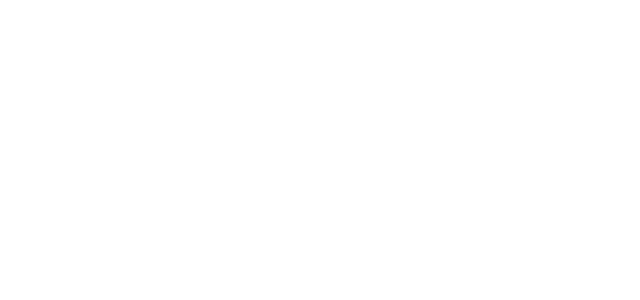
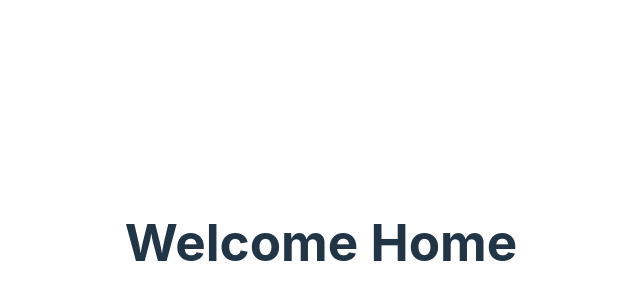
Before and after one commit to Madfarm/AdminPortalBase, a React (Vite) app: page / in a window 1280 px wide. Shown: the part 158-458 px from the top of the page, without its empty margins (319-959 px from the left). Built offline with nearby package versions, Linux system fonts and the light colour scheme.

Commit message:
Add Homepage and route

```diff
--- a/src/App.tsx
+++ b/src/App.tsx
@@ -1,11 +1,13 @@
+import { Routes, Route } from 'react-router-dom'
 import './App.css'
+import Home from './Pages/Home'
 
 function App() {
-
-
   return (
     <>
-
+     <Routes>
+        <Route path="/" element={ <Home /> } />
+     </Routes>
     </>
   )
 }
--- /dev/null
+++ b/src/Pages/Home.tsx
@@ -0,0 +1,7 @@
+export default function Home() {
+    return (
+        <div className="Home">
+            <h1>Welcome Home</h1>
+        </div>
+    )
+}
```
